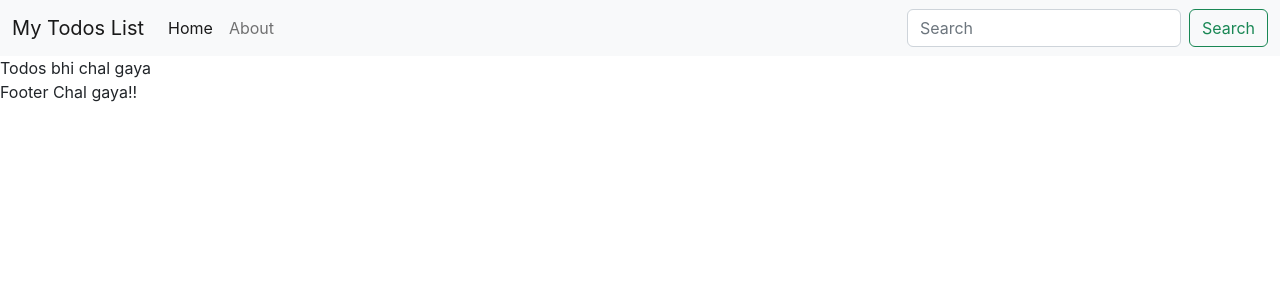
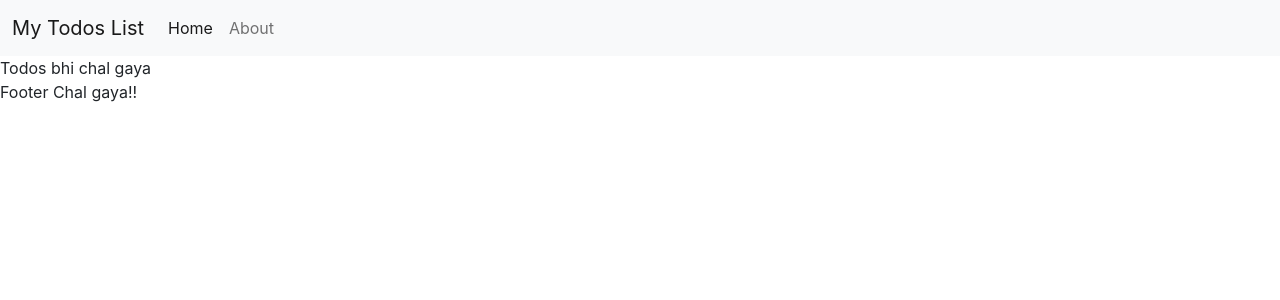
Before and after one commit to nikhilCad/TodoReactApp, a React (Create React App) app: page / in a window 1280 px wide. Shown: the top 300 px of the page. Built offline with nearby package versions, Linux system fonts and the light colour scheme.

Commit message:
Remove seach bar

```diff
--- a/src/App.js
+++ b/src/App.js
@@ -9,7 +9,7 @@ function App() {
   return (
     <>
 
-    <Header title="My Todos List" searchBar={true}/>
+    <Header title="My Todos List" searchBar={false}/>
     <Todos/>
     <Footer/>
 
--- a/src/MyComponents/Header.js
+++ b/src/MyComponents/Header.js
@@ -28,7 +28,7 @@ export default function Header(props) { //use as {props.var1} {props.var2} etc i
         <input className="form-control me-2" type="search" placeholder="Search" aria-label="Search"/>
         <button className="btn btn-outline-success" type="submit">Search</button>
       </form>
-      : "No search bar"}
+      : ""}
 
     </div>
   </div>
```
